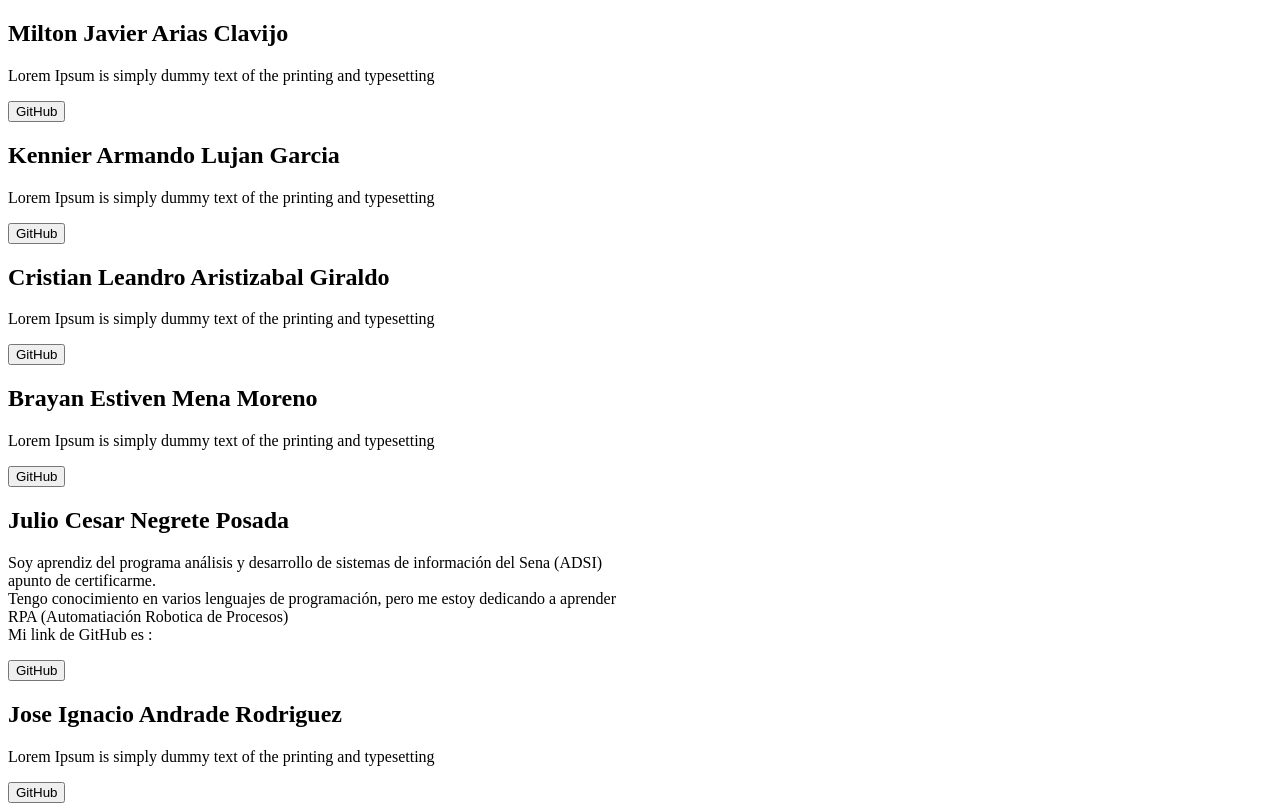
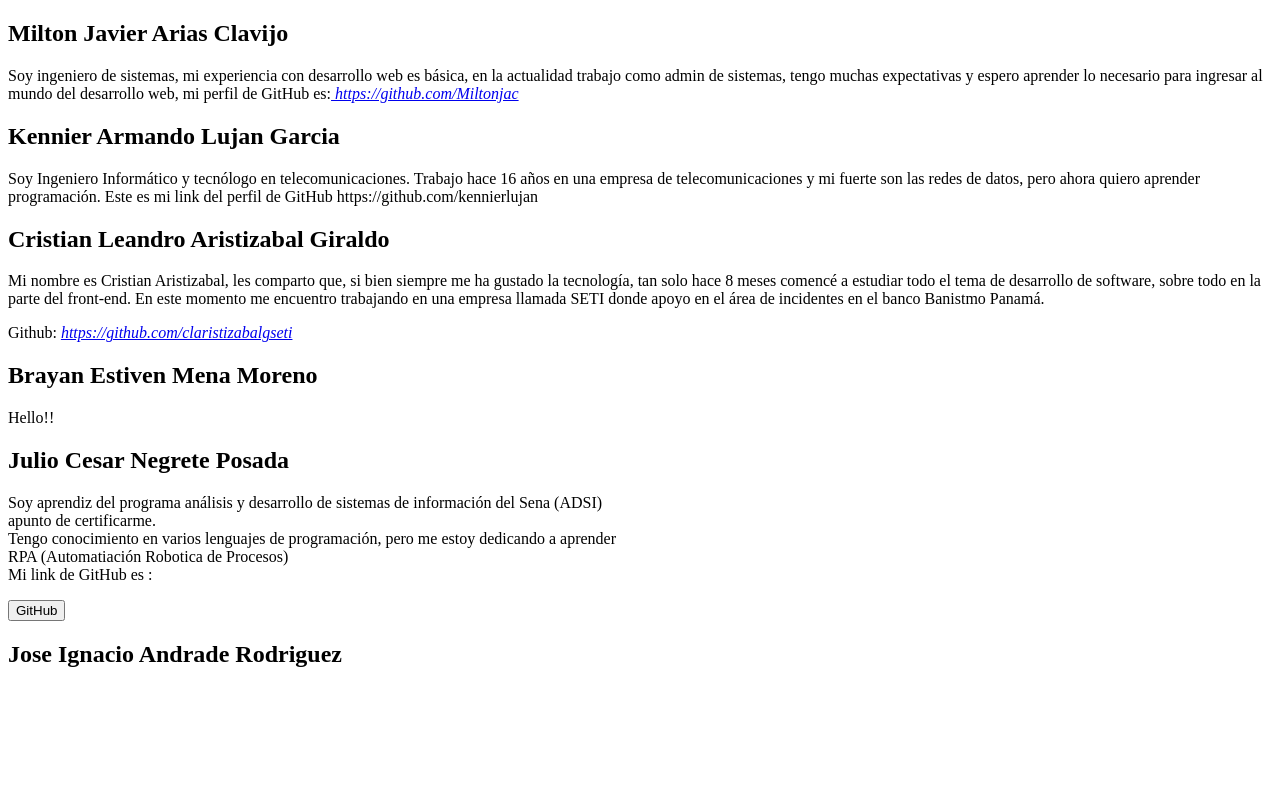
Before and after one commit to Miltonjac/GitGhub-10, a plain HTML site: page index.html in a window 1280 px wide. Drawn offline with Linux system fonts and the light colour scheme.

Commit message:
Datos julio cesar

```diff
--- a/index.html
+++ b/index.html
@@ -1,42 +1,45 @@
 <!DOCTYPE html>
-<html lang="es">
-
+<html lang="en">
   <head>
     <meta charset="UTF-8" />
     <meta http-equiv="X-UA-Compatible" content="IE=edge" />
     <meta name="viewport" content="width=device-width, initial-scale=1.0" />
-  <link rel="stylesheet" href="style.css">
     <title>GitGithub10</title>
   </head>
-
   <body>
     <section>
       <h1>Milton Javier Arias Clavijo</h1>
-    <p>Lorem Ipsum is simply dummy text of the printing and typesetting</p>
-    <a target="_blank" href="https://github.com/jcnposada">
-      <button>GitHub</button>
-    </a>
+      <p>Soy ingeniero de sistemas, mi experiencia con desarrollo web es básica, en la actualidad
+        trabajo como admin de sistemas, tengo muchas expectativas y espero aprender lo necesario para
+        ingresar al mundo del desarrollo web, mi perfil de GitHub es:<a href="https://github.com/Miltonjac"><em>
+        https://github.com/Miltonjac</em></a></p>
     </section>
     <section>
         <h1>Kennier Armando Lujan Garcia</h1>
-    <p>Lorem Ipsum is simply dummy text of the printing and typesetting</p>
-    <a target="_blank" href="https://github.com/jcnposada">
-      <button>GitHub</button>
-    </a>
+        <p>Soy Ingeniero Informático y tecnólogo en telecomunicaciones.
+          Trabajo hace 16 años en una empresa de telecomunicaciones
+          y mi fuerte son las redes de datos, pero ahora quiero aprender programación.
+
+          Este es mi link del perfil de GitHub
+
+          https://github.com/kennierlujan</p>
     </section>
     <section>
         <h1>Cristian Leandro Aristizabal Giraldo</h1>
-    <p>Lorem Ipsum is simply dummy text of the printing and typesetting</p>
-    <a target="_blank" href="https://github.com/jcnposada">
-      <button>GitHub</button>
-    </a>
     </section>
+    <p>Mi nombre es Cristian Aristizabal, les comparto que, si bien
+      siempre me ha gustado la tecnología, tan solo hace 8 meses comencé
+      a estudiar todo el tema de desarrollo de software, sobre todo en la
+      parte del front-end. En este momento me encuentro trabajando en una
+      empresa llamada SETI donde apoyo en el área de incidentes en el
+      banco Banistmo Panamá.<br></p>
+
+    <p>Github:
+      <a href="https://github.com/claristizabalgseti"><em>
+      https://github.com/claristizabalgseti</em> </p></a>
     <section>
         <h1>Brayan Estiven Mena Moreno</h1>
-    <p>Lorem Ipsum is simply dummy text of the printing and typesetting</p>
-    <a target="_blank" href="https://github.com/jcnposada">
-      <button>GitHub</button>
-    </a>
+        <p>Hello!!</p>
     </section>
     <section>
       <h1>Julio Cesar Negrete Posada</h1>
@@ -50,10 +53,6 @@
     </section>
     <section>
         <h1>Jose Ignacio Andrade Rodriguez</h1>
-    <p>Lorem Ipsum is simply dummy text of the printing and typesetting</p>
-    <a target="_blank" href="https://github.com/jcnposada">
-      <button>GitHub</button>
-    </a>
     </section>
   </body>
 </html>
```
Lines whose indentation alone changed are shown as unchanged.
